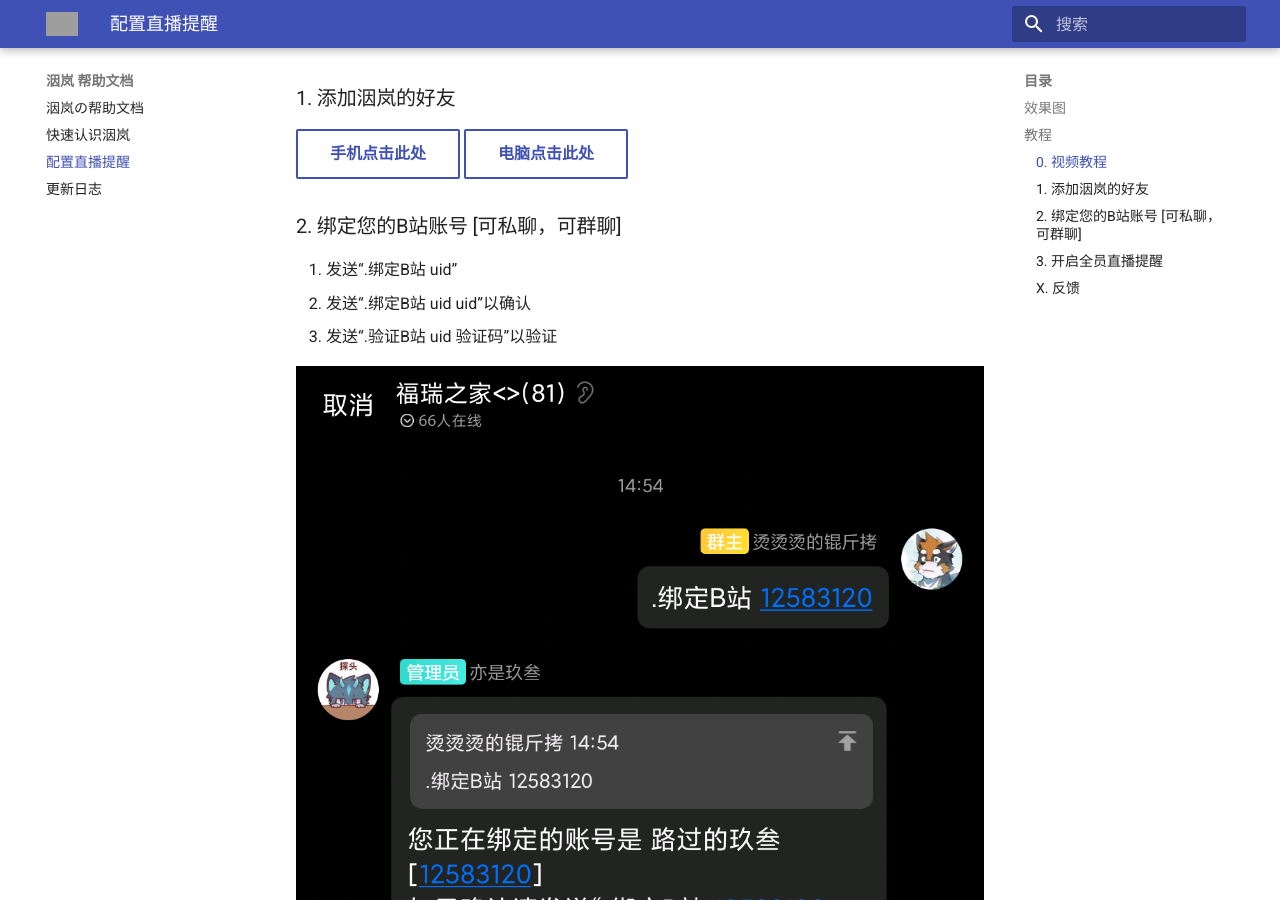
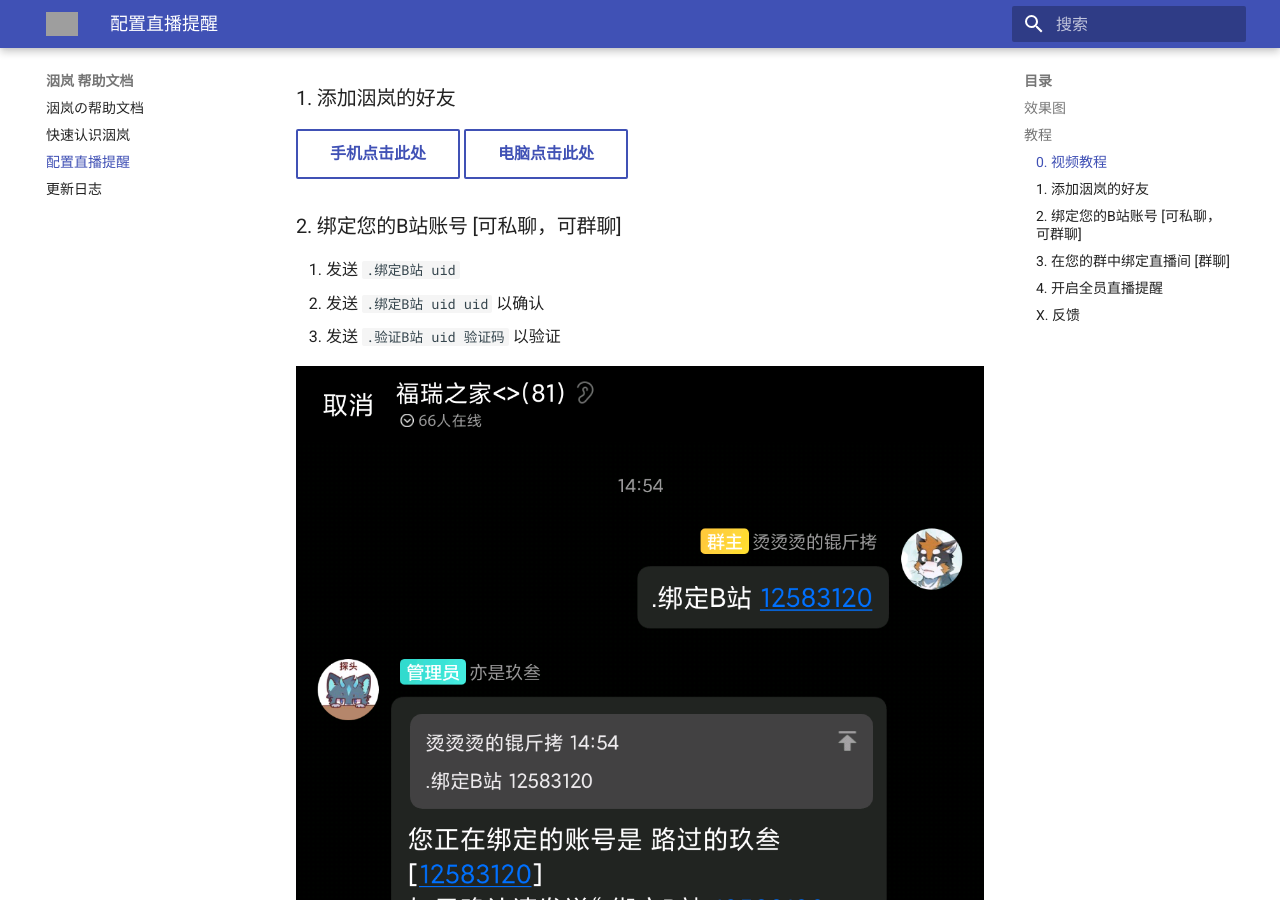
Before and after one commit to colour93/yinlan-help, an MkDocs documentation site: the page built from docs/auto.md, in a window 1280 px wide and 900 px high, scrolled down 1123 px. Built offline with MkDocs 1.6.1 and Material for MkDocs 9.7.7, drawn with Linux system fonts in a browser that asks for light colours; some of the changed text lies outside the part shown; grey boxes are pictures that could not be loaded.

Commit message:
0.6.1 update

````diff
--- a/docs/auto.md
+++ b/docs/auto.md
@@ -19,23 +19,27 @@
 
 ### 2. 绑定您的B站账号 \[可私聊，可群聊]
 
-1. 发送“.绑定B站 uid”
-2. 发送“.绑定B站 uid uid”以确认
-3. 发送“.验证B站 uid 验证码”以验证
+1. 发送 `.绑定B站 uid`
+2. 发送 `.绑定B站 uid uid` 以确认
+3. 发送 `.验证B站 uid 验证码` 以验证
 
 ![](/imgs/configLivePush/2.png)
 
 !!!tip "提示"
     如您不知道您的uid是什么，可以在 \[私聊/群聊] 中发送 ```搜up 您的用户名``` 来查询
 
-### 3. 开启全员直播提醒
+### 3. 在您的群中绑定直播间 \[群聊]
+
+在群中发送 `.绑定直播间`
+
+### 4. 开启全员直播提醒
 
 开启前请确保
 
 - 已经绑定好直播间
 - 洇岚应当是管理员，否则无效
 
-发送 ```.开启全员直播提醒```
+发送 `.开启全员直播提醒`
 
 ![](/imgs/configLivePush/3.jpg)
 
````
Also changed, not shown: docs/index.md (+3 -1 lines), docs/updateLog.md (+11 -2 lines), docs/imgs/updateLog/0.6.1.png (added).
